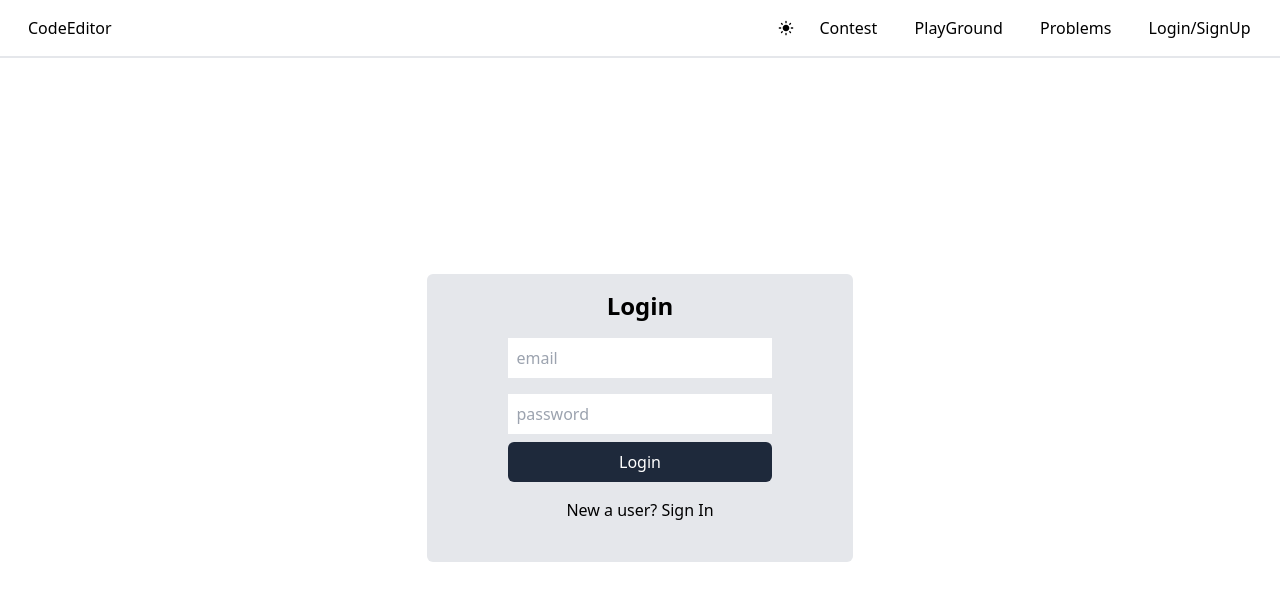
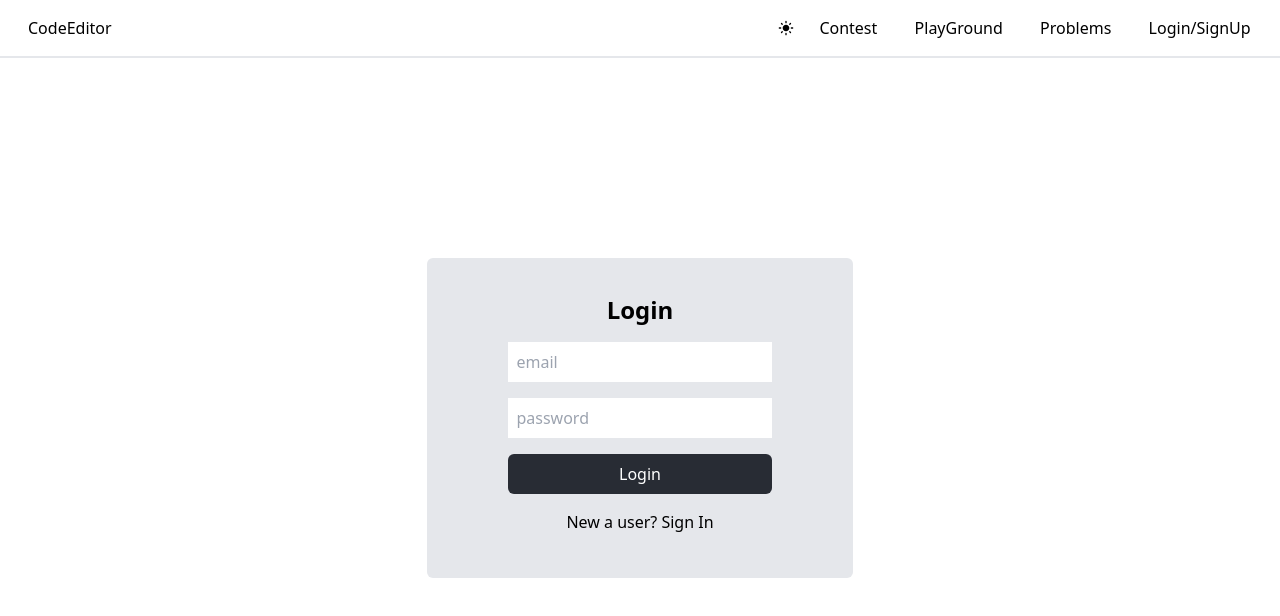
Before and after one commit to raghav369r/online-code, a React (Vite) app: page /login in a window 1280 px wide. Shown: the top 616 px of the page. Built offline with nearby package versions, Linux system fonts and the light colour scheme.

Commit message:
created neetcode branch

```diff
--- a/package.json
+++ b/package.json
@@ -15,6 +15,7 @@
     "axios": "^1.6.7",
     "bootstrap": "^5.3.2",
     "codemirror": "^5.65.16",
+    "jwt-decode": "^4.0.0",
     "react": "^18.2.0",
     "react-dom": "^18.2.0",
     "react-icons": "^5.0.1",
--- a/src/Components/Body.js
+++ b/src/Components/Body.js
@@ -7,16 +7,17 @@ import Split from "react-split";
 
 function Body() {
   const [output, setOutput] = useState(null);
+  const [loading, setLoading]=useState(false);
   const night = useNight();
-  const cls = night ? "bg-gray-950 text-white h-[100vh]" : "h-[100vh]";
+  const cls = night ? "bg-dark-bg text-white h-[100vh]" : "h-[100vh]";
   return (
     <div className={cls}>
       <Split className="split" gutterSize={5} minSize={0}>
         <div className="p-3 pb-0 border-r-2">
-          <Problem output={output}/>
+          <Problem output={output} loading={loading}/>
         </div>
         <div>
-          <CodeEditor setOutput={setOutput}/>
+          <CodeEditor setOutput={setOutput} setLoading={setLoading} loading={loading}/>
         </div>
       </Split>
     </div>
--- a/src/Components/CodeEditor.js
+++ b/src/Components/CodeEditor.js
@@ -9,7 +9,7 @@ import { FaAngleLeft } from "react-icons/fa6";
 import { useLocation } from "react-router-dom";
 import { run } from "../services/run/run";
 
-function CodeEditor({ setOutput }) {
+function CodeEditor({ setOutput, setLoading, loading}) {
     const locataion = useLocation();
     const night = useNight();
     const editorRef = useRef(null);
@@ -58,8 +58,10 @@ function CodeEditor({ setOutput }) {
     };
 
     const handleRun = async () => {
+        setLoading(true);
         const code = editorRef?.current?.getValue();
         var output = await run(language, code);
+        setLoading(false);
         setOutput({
             ...output.data,
         });
@@ -90,13 +92,14 @@ function CodeEditor({ setOutput }) {
                     <option value="ruby">Ruby</option>
                     <option value="swift">Swift</option>
                 </select>
-                <button
+                {loading && <p>Running...</p>}
+                {!loading && <button
                     className="px-2 flex align-middle justify-between"
                     onClick={handleRun}
                 >
                     <GrPlayFill className="mt-1 pr-2" />
                     Run
-                </button>
+                </button>}
                 <div className="flex">
                     {!timerexpand && (
                         <MdOutlineTimer
--- a/src/Components/Login.js
+++ b/src/Components/Login.js
@@ -1,27 +1,51 @@
 import { useNavigate } from "react-router-dom";
 import Header from "./Header";
+import { useRef, useState } from "react";
+import { getUser, login } from "../services/auth";
 
 function Login() {
   const navigate = useNavigate();
+  const email=useRef(null);
+  const pass=useRef(null);
+  const [error, setError] =useState("");
+
+  const handleSubmit=async(e)=>{
+    e.preventDefault();
+    if (email.current.value === "") {
+      email.current.focus();
+      return;
+    }
+    if (pass.current.value === "") {
+      pass.current.focus();
+      return;
+    }
+    const err=await login({email:email, password:pass});
+    setError(err);
+    console.log(getUser());
+  }
+
   return (
     <>
       <Header />
-      <div className="flex justify-center h-[90vh] align-middle">
-        <form className="my-auto p-4 h-72 flex flex-col bg-gray-200 md:w-1/3 rounded-md">
-          <h1 className="text-2xl flex justify-center font-bold">Login</h1>
+      <div className="flex justify-center h-[90vh] align-middle ">
+        <form className="my-auto p-4 h-80 flex flex-col bg-gray-200 md:w-1/3 rounded-md">
+          <h1 className="text-2xl flex justify-center font-bold mt-5">Login</h1>
           <input
+            ref={email}
             className="mx-auto p-2 w-2/3 mt-4 border-gray-500"
             placeholder="email"
             type="email"
             name="email"
           />
           <input
+            ref={pass}
             className="mx-auto p-2 w-2/3 mt-4 border-gray-500"
             type="password"
             placeholder="password"
             name="password"
           />
-          <button className="mt-2 w-2/3 mb-2 mx-auto  text-white p-2 rounded-md bg-slate-800">
+          <p className="text-red-700 mx-auto mt-2">{error}</p>
+          <button className="mt-2 w-2/3 mb-2 mx-auto  text-white p-2 rounded-md bg-dark-bg" onClick={handleSubmit}>
             Login
           </button>
           <p
--- a/src/Components/PlayGround.js
+++ b/src/Components/PlayGround.js
@@ -5,15 +5,19 @@ import { useState } from "react";
 
 function PlayGround() {
   const [output, setOutput] = useState({ output: "", error: "" });
+  const [loading, setLoading]=useState(false);
   return (
     <div className="">
       <Header />
       <Split className="split" gutterSize={5} minSize={0}>
         <div className="">
-          <CodeEditor setOutput={setOutput}/>
+          <CodeEditor setOutput={setOutput} setLoading={setLoading} loading={loading}/>
         </div>
         <div>
-          <div className="border-b-2 h-7">Console</div>
+          <div className="flex flex-row border-b-2 h-7 justify-between">
+            <p>Output</p>
+            {loading && <p>exicuting...</p>}
+          </div>
           <div style={{ overflowWrap: "break-word" }}>{output.stdout}</div>
           <div style={{ overflowWrap: "break-word" }}>{output.stderr}</div>
 
--- a/src/Components/Problem.js
+++ b/src/Components/Problem.js
@@ -7,7 +7,7 @@ import {
   MdFullscreenExit,
 } from "react-icons/md";
 
-const Problem = ({ output }) => {
+const Problem = ({ output, loading }) => {
   const [expand, setExpand] = useState(false);
   const [fullScreen, setFullscreen] = useState(false);
   const splitRef = useRef(null);
@@ -82,6 +82,7 @@ const Problem = ({ output }) => {
         >
           <div className="flex justify-between p-2 shadow-lg">
             <p>Output</p>
+            {loading && <p>exicuting...</p>}
             {output && output.error!='' && <p className="text-red-900">ERROR</p>}
             {output && output.stdout!='' && <p className="text-green-700">Code Exicuted</p>}
             <div className="flex ">
--- a/src/Components/Signup.js
+++ b/src/Components/Signup.js
@@ -1,34 +1,67 @@
 import { useNavigate } from "react-router-dom";
 import Header from "./Header";
+import { useRef, useState } from "react";
+import { getUser, register } from "../services/auth";
+import axios from "axios";
+import { Auth_Backend } from "../config/constants";
 
 function Signup() {
+  const [error,setError]=useState(null);
   const navigate = useNavigate();
+  const name=useRef(null);
+  const email=useRef(null);
+  const pass=useRef(null);
+
+  const handleSubmit=async(e)=>{
+    e.preventDefault();
+    if (name?.current?.value === "") {
+      name.current.focus();
+      return;
+    }
+    if (email.current.value === "") {
+      email.current.focus();
+      return;
+    }
+    if (pass.current.value === "") {
+      pass.current.focus();
+      return;
+    }
+    const data={name:name, email:email, password:pass};
+    const err=await register(data);
+    setError(err);
+    console.log(getUser());
+  }
+
   return (
     <>
       <Header />
       <div className="flex justify-center h-[90vh] align-middle">
-        <form className="my-auto p-4 h-80 flex flex-col bg-gray-200 md:w-1/3 rounded-md">
-          <h1 className="text-2xl flex justify-center font-bold">Sign Up</h1>
+        <form className="my-auto p-4 h-96 flex flex-col bg-gray-200 md:w-1/3 rounded-md">
+          <h1 className="text-2xl mt-5 flex justify-center font-bold">Sign Up</h1>
           <input
+            ref={name}
             className="mx-auto p-2 w-2/3 mt-4 border-gray-500"
             placeholder="name"
             type="text"
             name="name"
           />
           <input
+            ref={email}
             className="mx-auto p-2 w-2/3 mt-4 border-gray-500"
             placeholder="email"
             type="email"
             name="email"
           />
           <input
+            ref={pass}
             className="mx-auto p-2 w-2/3 mt-4 border-gray-500"
             type="password"
             placeholder="password"
             name="password"
           />
-          <button className="mt-2 w-2/3 mb-2 mx-auto  text-white p-2 rounded-md bg-slate-800">
-            Signup
+          <p className="mx-auto mt-2 text-red-600 font-mono">{error}</p>
+          <button className="mt-4 w-2/3 mb-2 mx-auto  text-white p-2 rounded-md bg-dark-bg" onClick={handleSubmit}>
+            Register
           </button>
           <p
             className="my-2 mx-auto hover:cursor-pointer hover:underline"
@@ -43,3 +76,4 @@ function Signup() {
 }
 
 export default Signup;
+// background-color: #282c34;
--- /dev/null
+++ b/src/config/constants.js
@@ -0,0 +1,3 @@
+const URL="http://localhost:3010";
+export const Auth_Backend="http://localhost:3010";
+export const Run_Backend=URL+"/code/run"
--- /dev/null
+++ b/src/services/auth.js
@@ -0,0 +1,61 @@
+import { jwtDecode } from "jwt-decode";
+import axios from "axios";
+import { Auth_Backend } from "../config/constants";
+
+const getJwttoken=()=>{
+    return localStorage.getItem('token');
+}
+
+const setJwttoken=(token)=>{
+    localStorage.setItem('token',token)
+}
+
+const getUser=()=>{
+    const token=getJwttoken();
+    if(!token) return;
+    const user=jwtDecode(token);
+    // console.log(user);
+    return user;
+}
+
+const login=async(data)=>{
+    const {email, password}=data;
+    try{
+        const response = await axios.post("http://localhost:3010/auth/login", {
+            email,
+            password
+        });
+        setJwttoken(response.data);
+        return;
+    }catch(ex){
+        if(!ex.response) return "server Down!! Try again later";
+        let err=ex.response.data;
+        if(ex.response.status===404) err="Server Error!! Try Again later";
+        return err;
+    }
+}
+
+const register=async(data)=>{
+    const {name, email, password}=data;
+    try{
+        const response = await axios.post(Auth_Backend+'/user/register', {
+            name,
+            email,
+            password
+        });
+        setJwttoken(response.data.token);
+        return;
+    }catch(ex){
+        if(!ex.response) return "server Down!! Try again later";
+        let err=ex.response.data;
+        if(ex.response.status===404) err="Server Error!! Try Again later";
+        return err;
+    }
+
+}
+
+const logout=()=>{
+    localStorage.removeItem("token");
+}
+
+export {getJwttoken, getUser, logout, login, register};
--- a/src/services/run/run.js
+++ b/src/services/run/run.js
@@ -1,6 +1,15 @@
 import axios from "axios";
+import { Run_Backend } from "../../config/constants";
 
 export const run = async (language, code) => {
-  const output=await axios.post("http://localhost:3000/code/run",{language:language, code:code});
-  return output;
+  let output={stderr:"Network error"};
+  try {
+        output= await axios.post(Run_Backend, {
+            language: language,
+            code: code,
+        });
+        return output;
+    } catch (ex) {
+        return output;
+    }
 };
--- a/tailwind.config.js
+++ b/tailwind.config.js
@@ -5,7 +5,9 @@ module.exports = {
   ],
   theme: {
     extend: {
-
+      colors: {
+        'dark-bg': '#282c34',
+      },
     },
   },
   plugins: [],
```
Also changed, not shown: 2 other files (tests, documents, lock files or other folders).
